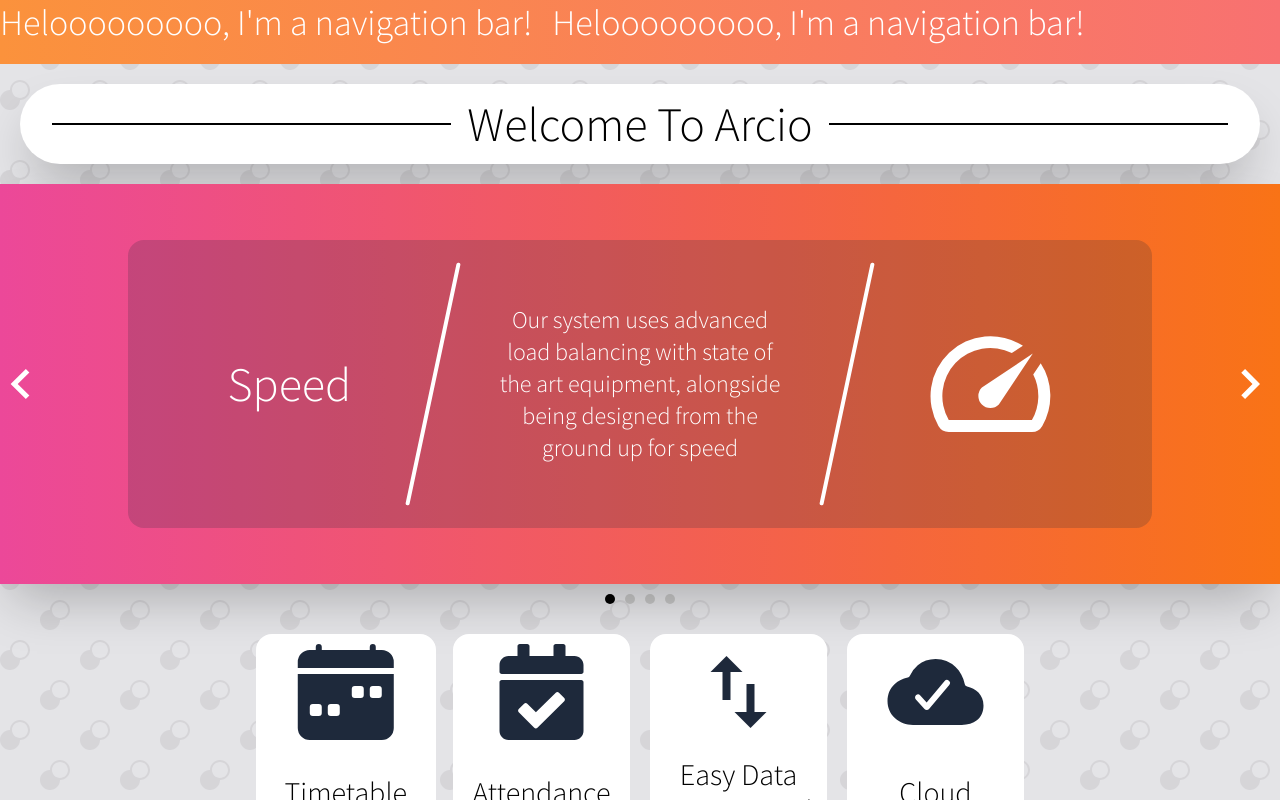
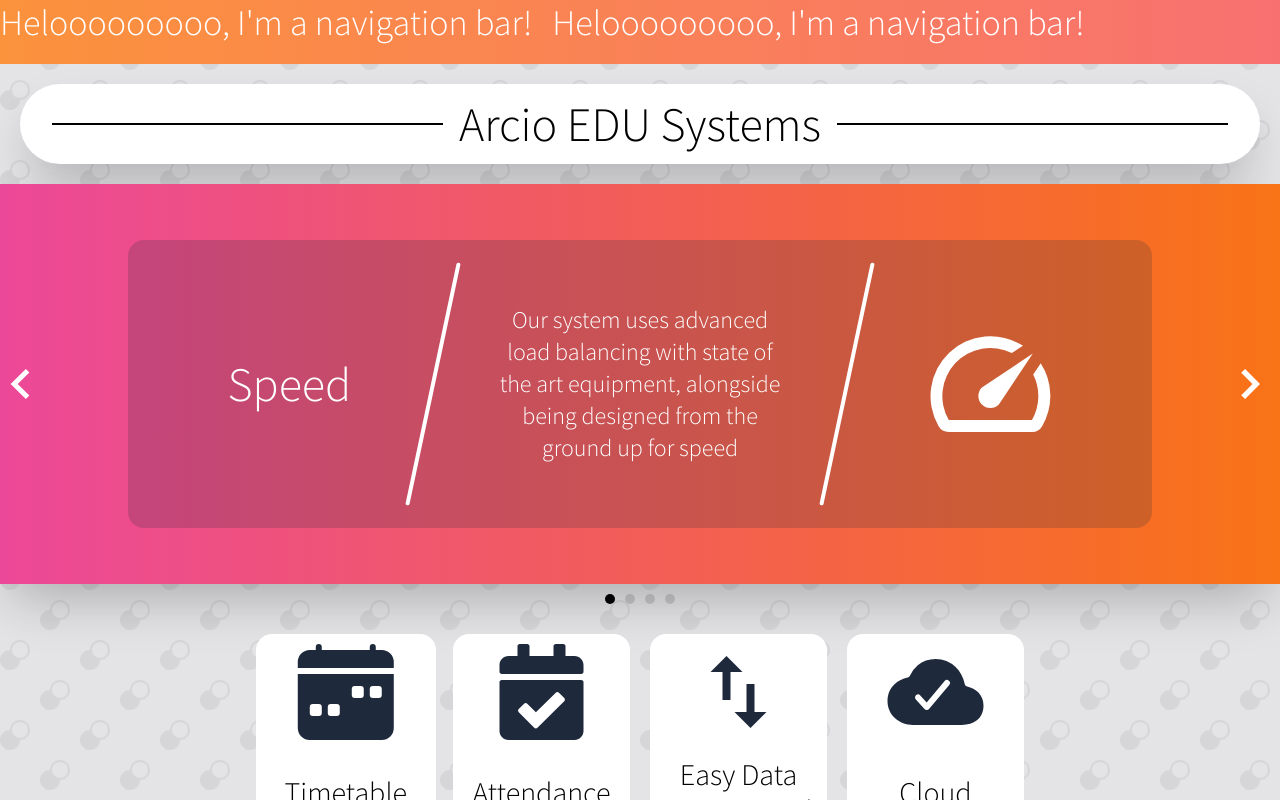
Before and after one commit to arcio-uk/Sales-Website, a React (Vite) app: page /about-us in a window 1280 px wide. Shown: the top 800 px of the page. Built offline with nearby package versions, Linux system fonts and the light colour scheme; what tailwindcss-animatecss would draw is missing.

Commit message:
feat: made the home title bar use 'Text'

```diff
--- a/src/misc/Text.tsx
+++ b/src/misc/Text.tsx
@@ -4,7 +4,7 @@
  */
 const messages = {
   en: {
-    welcome: 'Arcio Systems',
+    welcome: 'Arcio EDU Systems',
     caroselSlides: {
       speed: {
         title: 'Speed',
--- a/src/pages/Home.tsx
+++ b/src/pages/Home.tsx
@@ -5,11 +5,12 @@ import {
 } from '@/ui/Carosel/Slides';
 import TitleBar from '@/ui/TitleBar';
 import { IconBoxContainer } from '@/ui/IconBox';
+import Text from '@/misc/Text';
 
 const Home = () => (
   <div className="justify-center content-center h-full w-full flex-col">
     <div className="flex">
-      <TitleBar text="Welcome To Arcio" className="w-full bg-white m-5 rounded-full shadow-2xl" />
+      <TitleBar text={Text.welcome} className="w-full bg-white m-5 rounded-full shadow-2xl" />
     </div>
     <Carosel>
       <Speed />
```
